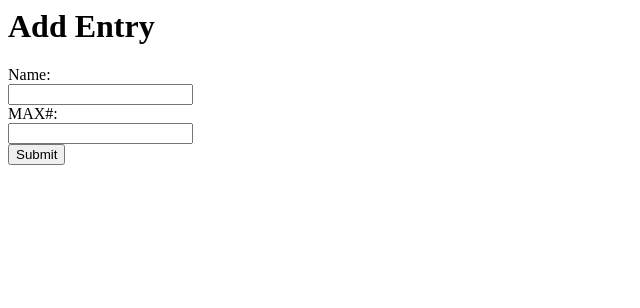
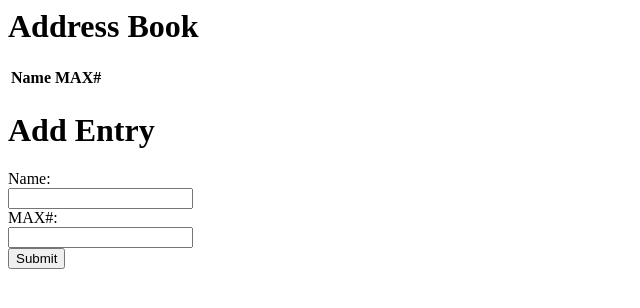
Before and after one commit to monthrie/dmaxab_client, a website: page index.html in a window 1280 px wide. Shown: the whole page, without its empty margins (0-640 px from the left). Drawn offline with Linux system fonts and the light colour scheme; no server answers.

Commit message:
client table updated with addressbook max message

```diff
--- a/index.html
+++ b/index.html
@@ -6,6 +6,17 @@
     <title>Add Entry</title>
 </head>
 <body>
+    <h1>Address Book</h1>
+    <table id="address-book">
+        <thead>
+            <tr>
+                <th>Name</th>
+                <th>MAX#</th>
+            </tr>
+        </thead>
+        <tbody>
+        </tbody>
+    </table>
     <h1>Add Entry</h1>
     <form id="entry-form">
         <label for="name">Name:</label><br>
```
Also changed, not shown: 2 other files.
